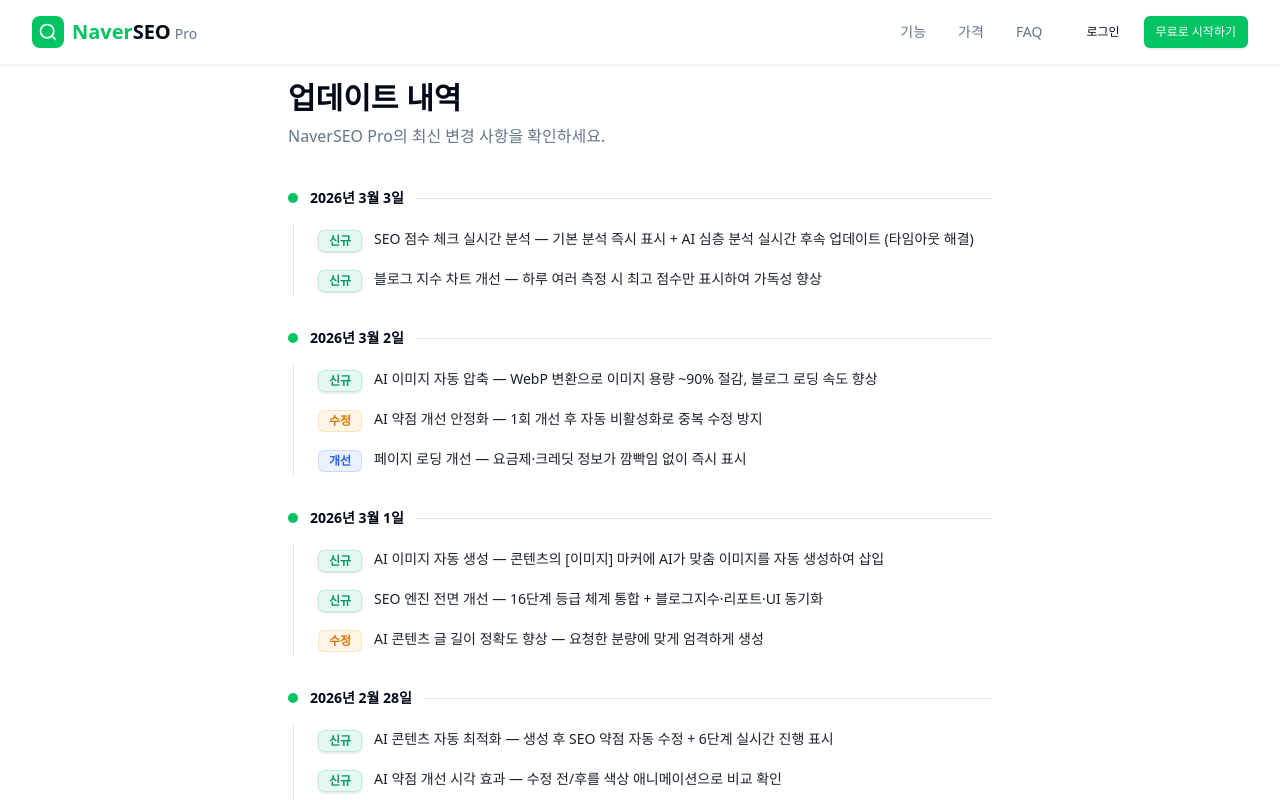
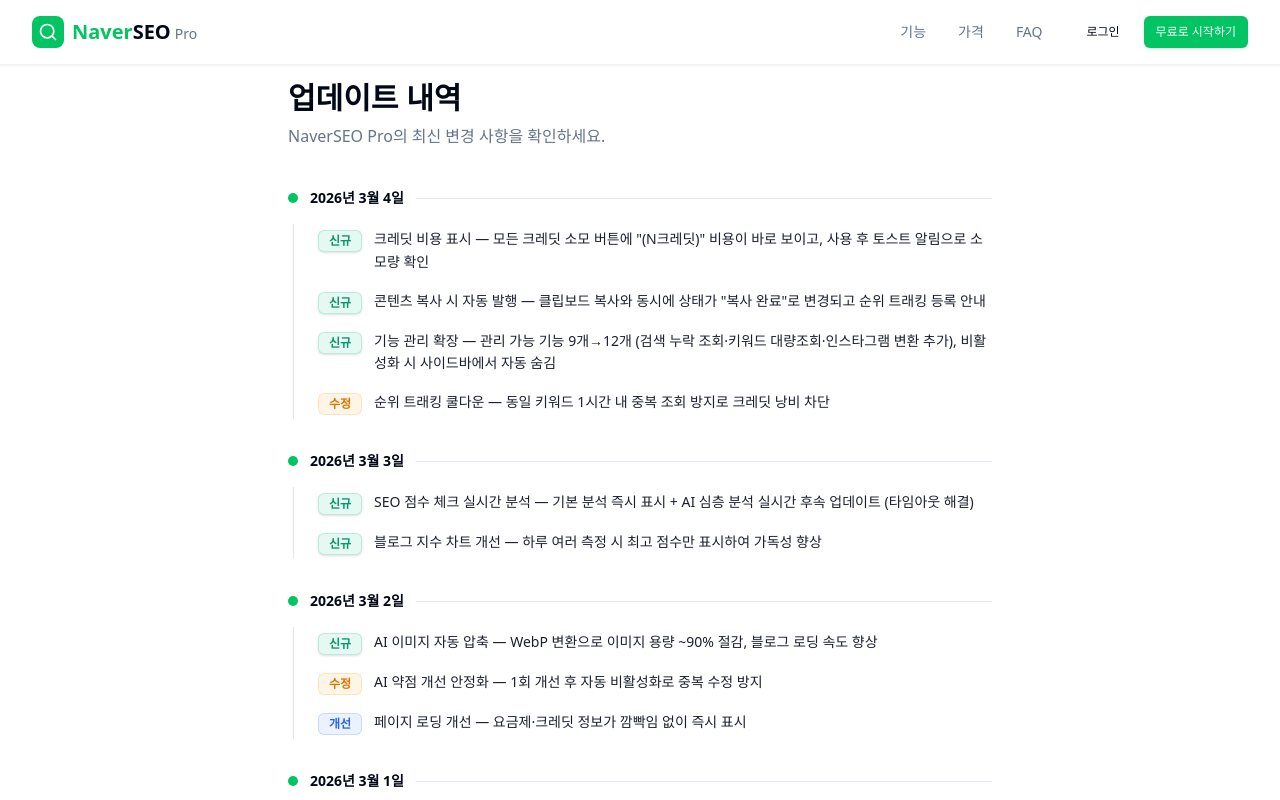
Before and after one commit to BIGSHOL/naverseo-pro, a Next.js app: page /updates in a window 1280 px wide. Shown: the top 800 px of the page. Built offline with nearby package versions, Linux system fonts and the light colour scheme.

Commit message:
docs: 업데이트 내역 페이지에 3/4 변경사항 추가
크레딧 비용 표시, 콘텐츠 자동 발행, 기능 관리 확장, 순위 트래킹 쿨다운

Co-Authored-By: Claude Opus 4.6 <noreply@anthropic.com>

```diff
--- a/src/app/updates/page.tsx
+++ b/src/app/updates/page.tsx
@@ -18,6 +18,11 @@ interface UpdateEntry {
 
 // 새로운 업데이트는 이 배열 맨 위에 추가
 const UPDATES: UpdateEntry[] = [
+  // 2026-03-04
+  { date: '2026-03-04', type: 'feat', message: '크레딧 비용 표시 — 모든 크레딧 소모 버튼에 "(N크레딧)" 비용이 바로 보이고, 사용 후 토스트 알림으로 소모량 확인' },
+  { date: '2026-03-04', type: 'feat', message: '콘텐츠 복사 시 자동 발행 — 클립보드 복사와 동시에 상태가 "복사 완료"로 변경되고 순위 트래킹 등록 안내' },
+  { date: '2026-03-04', type: 'feat', message: '기능 관리 확장 — 관리 가능 기능 9개→12개 (검색 누락 조회·키워드 대량조회·인스타그램 변환 추가), 비활성화 시 사이드바에서 자동 숨김' },
+  { date: '2026-03-04', type: 'fix', message: '순위 트래킹 쿨다운 — 동일 키워드 1시간 내 중복 조회 방지로 크레딧 낭비 차단' },
   // 2026-03-03
   { date: '2026-03-03', type: 'feat', message: 'SEO 점수 체크 실시간 분석 — 기본 분석 즉시 표시 + AI 심층 분석 실시간 후속 업데이트 (타임아웃 해결)' },
   { date: '2026-03-03', type: 'feat', message: '블로그 지수 차트 개선 — 하루 여러 측정 시 최고 점수만 표시하여 가독성 향상' },
```
